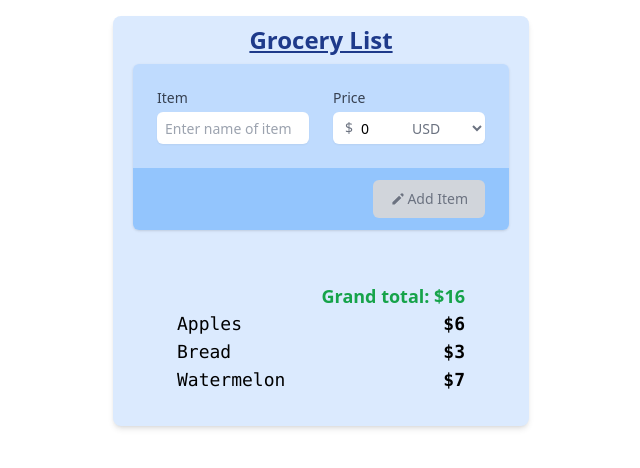
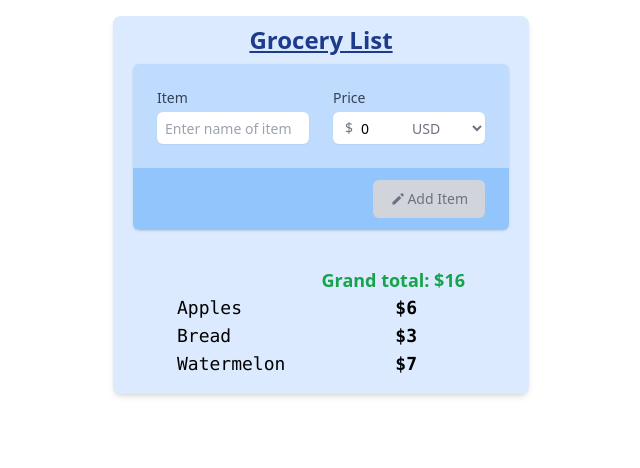
Before and after one commit to marckassay/MyList, a React app: page / in a window 1280 px wide. Shown: the top 468 px of the page, without its empty margins (319-959 px from the left). Built offline with nearby package versions, Linux system fonts and the light colour scheme; the HTML template or start-up script is replaced by a standard one.

Commit message:
style(Item): prevent on hover price from moving
- Also added no text selection in favor of not having blinking cursor

```diff
--- a/src/App.tsx
+++ b/src/App.tsx
@@ -97,7 +97,7 @@ export default function App() {
   return (
     <div className="container mx-auto p-4">
       <div className="flex mx-auto justify-center flex-col rounded-lg shadow-md bg-blue-100 w-1/3">
-        <div className="text-2xl text-center p-2 font-bold text-blue-900 underline">
+        <div className="text-2xl text-center p-2 font-bold text-blue-900 underline select-none">
           Grocery List
         </div>
         <Toolbar addEditItemProps={{ createItem, editItem }} />
--- a/src/list/Item.tsx
+++ b/src/list/Item.tsx
@@ -9,23 +9,25 @@ export function Item({ item, onEdit, onDelete }: ItemProps) {
     <div
       onMouseOver={() => setIsHovering(true)}
       onMouseOut={() => setIsHovering(false)}
-      className="flex flex-row gap-2 w-full"
+      className="flex flex-row gap-2 w-full select-none"
     >
-      <div className="text-lg text-left font-mono select-all">{item.name}</div>
+      <div className="text-lg text-left font-mono">{item.name}</div>
       <div className="grow"></div>
       <div className="text-lg text-right font-mono font-semibold">
         ${item.price}
       </div>
-      {isHovering && (
-        <div className="flex flex-row cursor-pointer">
+      {isHovering ? (
+        <div className="flex flex-row cursor-pointer self-center">
           <div onClick={() => onEdit(item)}>
-            <PencilIcon className="h-5 w-5 hover:text-blue-500" />
+            <PencilIcon className="h-4 w-4 hover:text-blue-500" />
           </div>
           <div className="flex-initial w-2"></div>
           <div onClick={() => onDelete(item)}>
-            <TrashIcon className="h-5 w-5 hover:text-red-600" />
+            <TrashIcon className="h-4 w-4 hover:text-red-600" />
           </div>
         </div>
+      ) : (
+        <div className="w-10"></div>
       )}
     </div>
   );
--- a/src/list/List.tsx
+++ b/src/list/List.tsx
@@ -11,7 +11,7 @@ export function List(props: ListProps<GroceryItem>) {
     .reduce((previousprice, price) => previousprice + price, 0);
 
   return (
-    <div className="flex flex-col m-8 px-8 gap-x-2">
+    <div className="flex flex-col my-4 mx-16 gap-x-2 select-none">
       {total < 30 ? (
         <div className="text-lg text-right text-green-600 font-semibold">
           Grand total: ${total}
```
